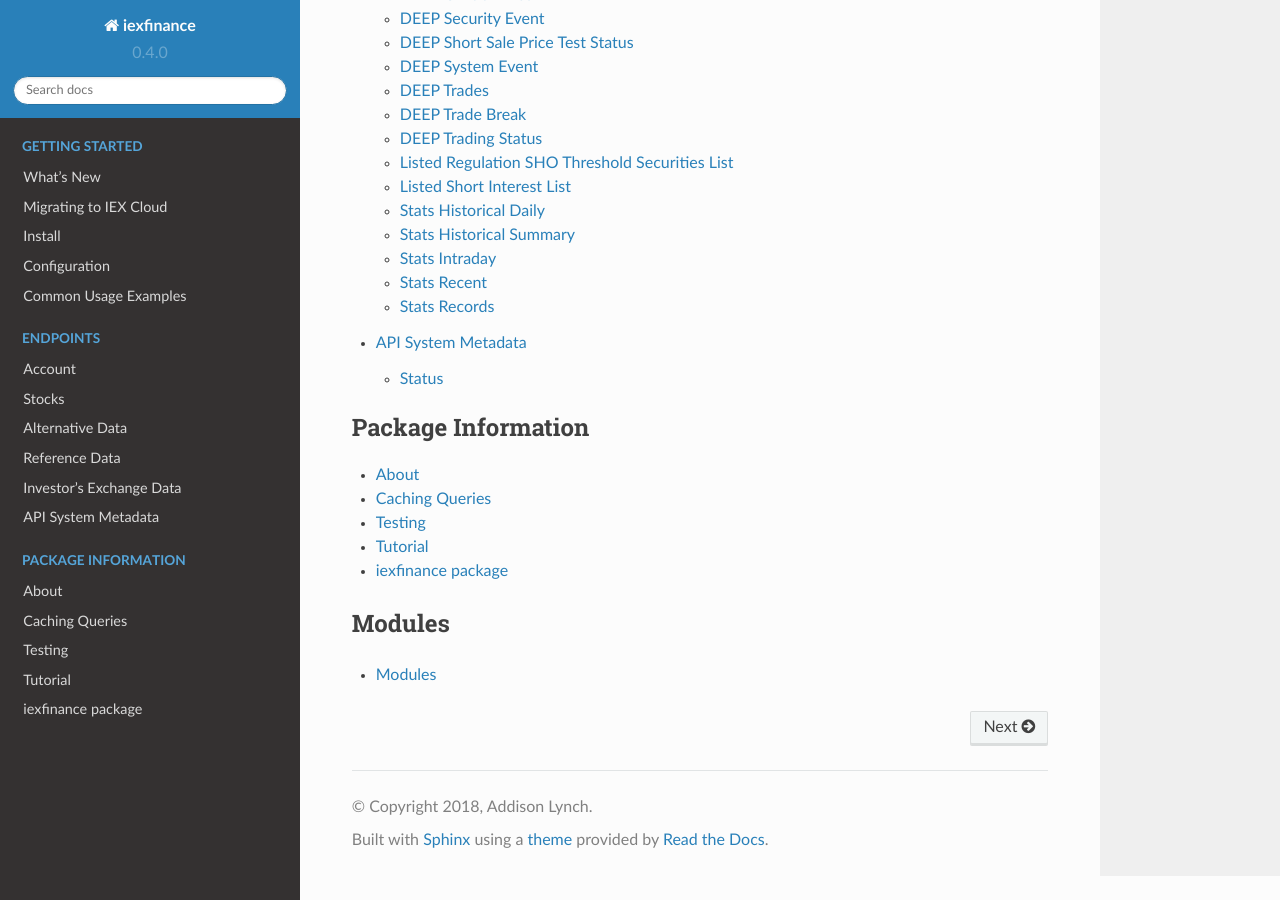
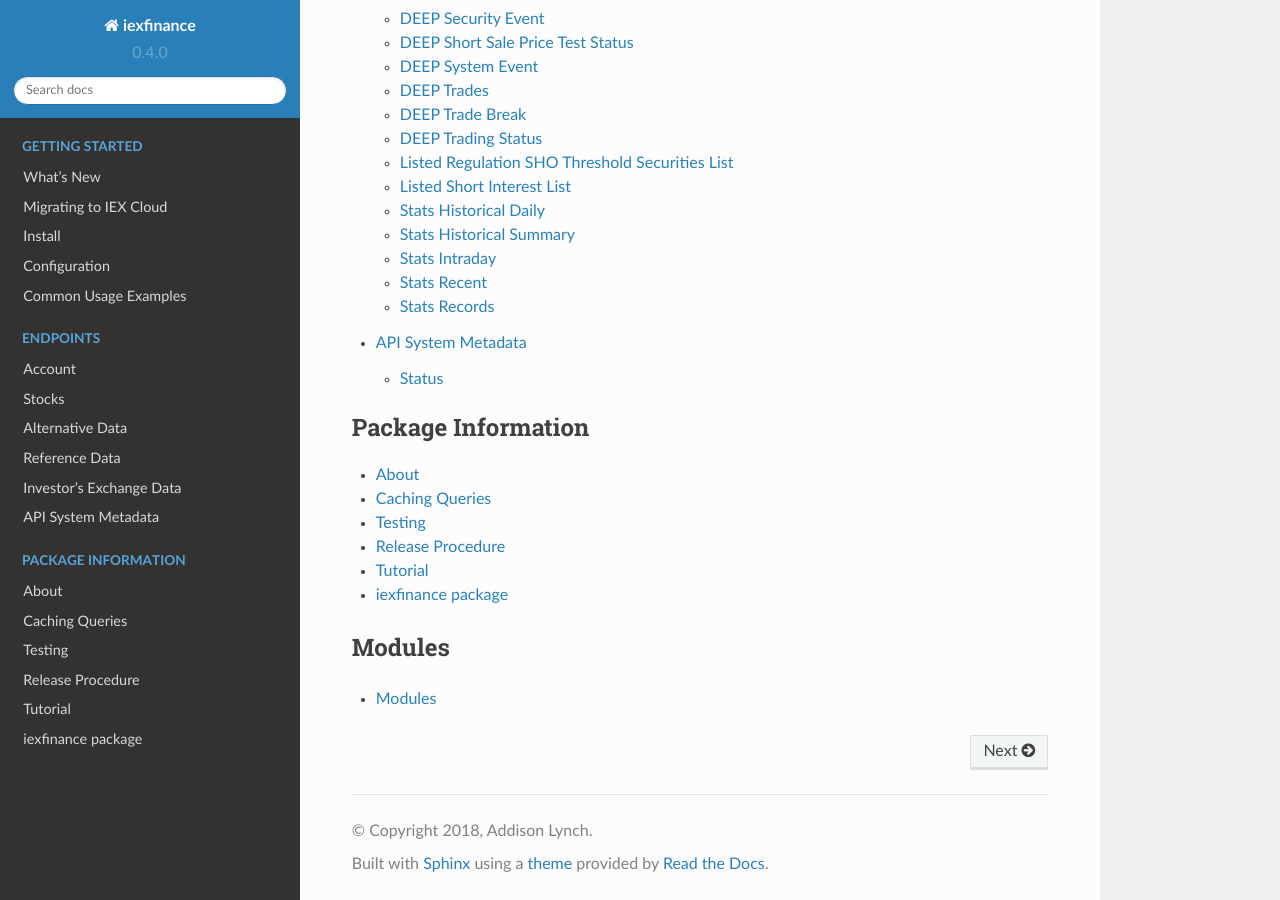
Before and after one commit to addisonlynch/iexfinance, a Sphinx documentation site: the page built from docs/source/index.rst, in a window 1280 px wide and 900 px high, scrolled down 2484 px. Built offline with Sphinx 7.4.7 and the Read the Docs theme 2.0.0, drawn with Linux system fonts in a browser that asks for light colours.

```diff
--- a/docs/source/caching.rst
+++ b/docs/source/caching.rst
@@ -19,7 +19,7 @@
 To use a cached session, pass a ``requests_cache.Session`` object to the
 top-level function you are using:
 
-.. ipython:: python
+.. code-block:: python
 
     import datetime
     from iexfinance.stocks import Stock
--- a/docs/source/testing.rst
+++ b/docs/source/testing.rst
@@ -72,3 +72,8 @@
 
 .. automodule:: iexfinance.utils.exceptions
 	:members:
+
+.. _testing.releases:
+
+Release Procedure
+=================
```
Also changed, not shown: .travis.yml.
